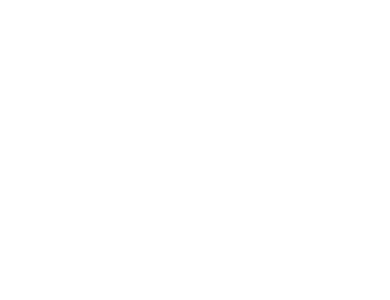
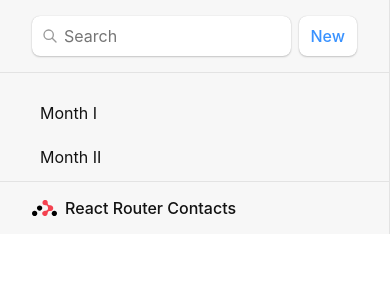
Before and after one commit to puneetha2024/happy-birthday, a React (Create React App) app: page /#/ in a window 390 px wide. Shown: the top 300 px of the page. Built offline with nearby package versions, Linux system fonts and the light colour scheme; the HTML template or start-up script is replaced by a standard one.

Commit message:
Added media query for device smaller than 1023px changed padding to the main page added info for z-index in README

```diff
--- a/src/index.css
+++ b/src/index.css
@@ -177,12 +177,6 @@ form[action$="destroy"] button {
   }
   to {
     transform: rotate(360deg);
-  }
-}
-
-@media only screen and (max-width: 600px) {
-  #sidebar {
-    display: none;
   }
 }
 
@@ -377,3 +371,16 @@ i {
   justify-content: center;
   width: 100%;
 }
+
+@media only screen and (max-width: 1023px) {
+  #sidebar {
+    z-index: 2;
+    position: fixed;
+    width: 100%;
+    background-color: rgba(247, 247, 247, 0.95);
+  }
+
+  #detail {
+    padding: 1rem;
+  }
+}
```
Also changed, not shown: 1 other file (tests, documents, lock files or other folders).
